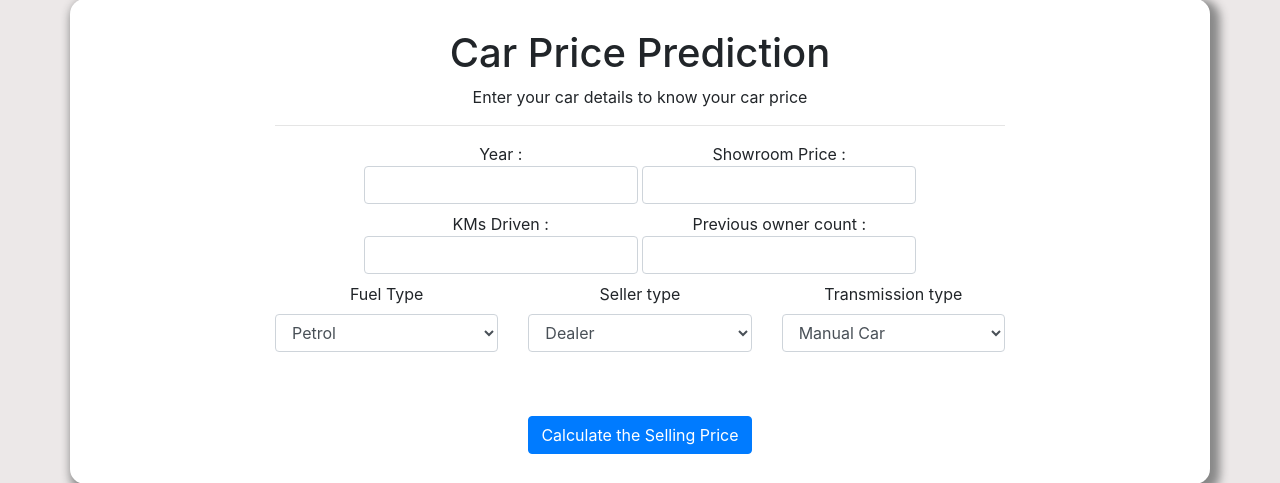
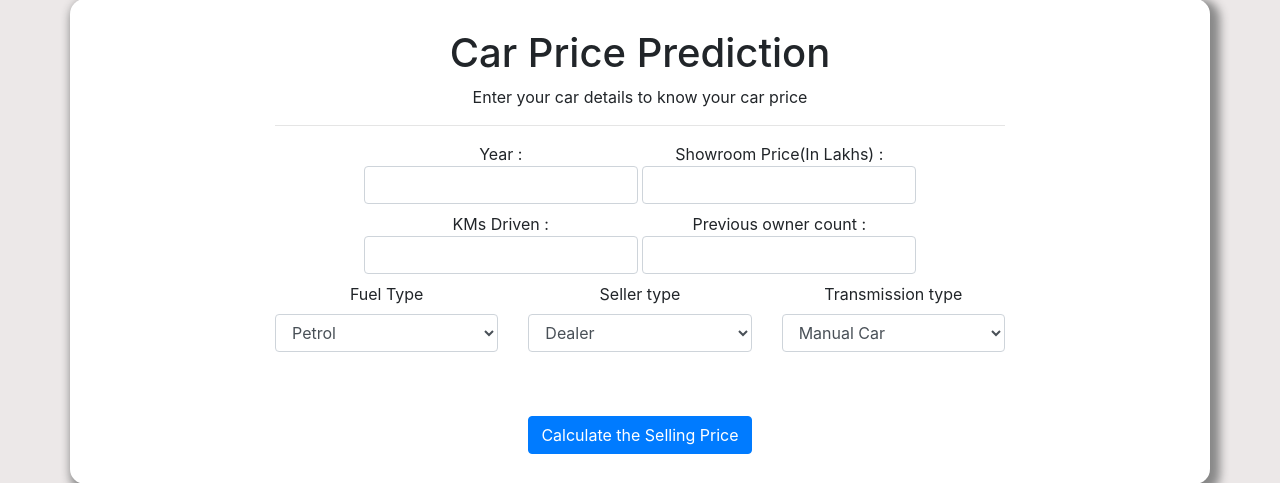
Before and after one commit to Shivang949/car-price-main.io, a Flask app: page / in a window 1280 px wide. Shown: the part 121-604 px from the top of the page. Run offline with Flask 2, Linux system fonts and the light colour scheme; parts of the project's set-up code (start-up, migrations or seed data) failed here and were passed over; some libraries are stand-ins or nearby versions.

Commit message:
Update index.html

```diff
--- a/templates/index.html
+++ b/templates/index.html
@@ -42,7 +42,7 @@
                     <h1>Car Price Prediction </h2>
                     <p class="tag">Enter your car details to know your car price</p><hr>
                     <label for="Year">Year : <input id="first" class="form-control" name="Year" type="number "></label>
-                    <label for="Present_Price">Showroom Price : <input id="second" class="form-control" name="Present_Price" required="required"></label><br>
+                    <label for="Present_Price">Showroom Price(In Lakhs) : <input id="second" class="form-control" name="Present_Price" required="required"></label><br>
                     <label for="Kms_Driven">KMs Driven : <input id="third" class="form-control" name="Kms_Driven" required="required"></label>
                     <label for="Owner">Previous owner count : <input id="fourth" class="form-control" name="Owner" required="required"></label><br>
                     <div class="row">
```
